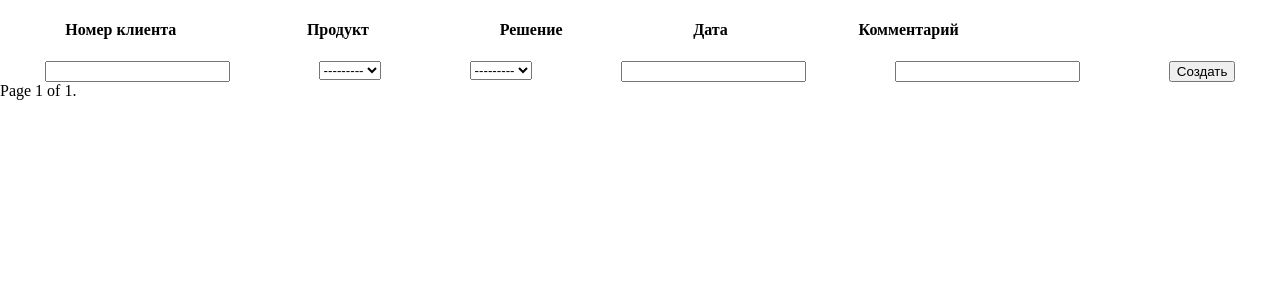
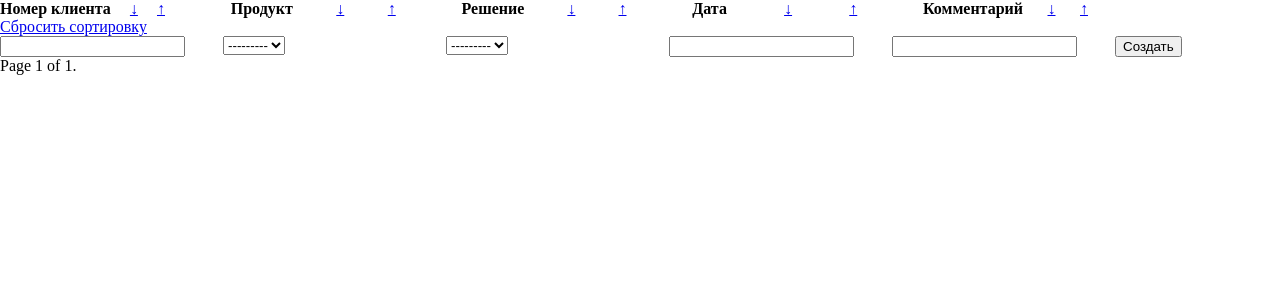
Before and after one commit to Dazdraperm/scb-loan-applications, a Django app: page / in a window 1280 px wide. Shown: the top 300 px of the page. Run offline with Django 3.2, Linux system fonts and the light colour scheme; data that the repository does not hold is empty; parts of the project's set-up code (start-up, migrations or seed data) failed here and were passed over.

Commit message:
queries (2 task)

```diff
--- a/src/main/services.py
+++ b/src/main/services.py
@@ -1,10 +1,20 @@
 from django.core.paginator import Paginator, PageNotAnInteger, EmptyPage
 from main.forms import LoanAppForm
 from main.models import Client, LoanApplication
+from django.core.exceptions import FieldError
 
 
-def get_loan_app():
-    return LoanApplication.objects.all().select_related('client_fk').order_by('id')
+def get_loan_app(field_sort):
+    if field_sort:
+        try:
+            split_field_sort = field_sort.split('-')
+            if split_field_sort[1] == 'from_top':
+                return LoanApplication.objects.all().select_related().order_by(split_field_sort[0])[::-1]
+            elif split_field_sort[1] == 'from_down':
+                return LoanApplication.objects.all().select_related().order_by(split_field_sort[0])
+        except FieldError:
+            pass
+    return LoanApplication.objects.all().select_related().order_by('id')
 
 
 def create_paginator(request, data):
@@ -39,9 +49,9 @@ def filling_forms_loan_app(loan_apps, forms):
         forms.append(LoanAppForm(initial=data))
 
 
-def get_completed_forms_loan_app() -> list:
+def get_completed_forms_loan_app(field_sort) -> list:
     """ Отдает список с заполненными формами """
-    loan_apps = get_loan_app()
+    loan_apps = get_loan_app(field_sort)
     forms = []
 
     # Меняет словарь, поэтому ничего не возвращает
@@ -83,3 +93,25 @@ def save_or_create_loan_app_or_none(form):
         save_loan_app(id_loan_app, phone_number, product, solution, comment)
     else:
         create_loan_app_and_client(phone_number, product, solution, comment)
+
+
+"""
+SELECT
+     EXTRACT(year FROM date_application) as year,
+     EXTRACT(month FROM date_application) as month,
+     count(EXTRACT(month FROM date_application))
+FROM main_loanapplication group by year, month;
+"""
+
+"""
+SELECT * from main_loanapplication
+        where client_fk_id = '9872927854'
+        ORDER BY date_application desc
+        LIMIT 1;
+"""
+"""
+SELECT all_loan_app.client_fk_id from main_loanapplication as all_loan_app
+    join main_loanapplication as aprovved
+        on all_loan_app.client_fk_id=aprovved.client_fk_id
+where aprovved.solution = 'Одобрено' and all_loan_app.date_application > aprovved.date_application;
+"""
--- a/src/main/static/css/loan_app.css
+++ b/src/main/static/css/loan_app.css
@@ -1,4 +1,13 @@
 body{
+    padding: 0;
+    margin: 0;
+}
+
+div{
+    width: 165px;
+}
+
+h4{
     padding: 0;
     margin: 0;
 }
@@ -12,13 +21,13 @@ ul{
 .loan-app-info
 {
     display: flex;
-    justify-content: space-around;
+    justify-content: space-between;
 }
 .loan-app-tag
 {
-    width: 80%;
+    width: 85%;
     display: flex;
-    justify-content: space-around;
+    justify-content: space-between;
 }
 
 .errors
--- a/src/main/views.py
+++ b/src/main/views.py
@@ -1,23 +1,26 @@
 from django.shortcuts import render, redirect
 from django.views import View
 from main.forms import LoanAppForm
-from main.services import create_paginator, get_completed_forms_loan_app, save_or_create_loan_app_or_none
+from main.services import create_paginator, get_completed_forms_loan_app, save_or_create_loan_app_or_none, \
+    get_count_loan_app_in_months
 
 
 # View для отображение таблицы данных с заявками
-
 class LoanAppView(View):
     def get(self, request):
+
         # Для создания новой заявки
         form = LoanAppForm
+
         # Все заявки
-        forms = get_completed_forms_loan_app()
+        forms = get_completed_forms_loan_app(request.GET.get('sort'))
+
         # Заявки разделенные на страницы
         forms_on_page, page = create_paginator(request, forms)
 
         context = {'page': page, 'info_in_page': forms_on_page, 'form': form}
 
-        return render(request, 'main/LoanApp.html', context)
+        return render(request, 'main/loan_app.html', context)
 
     def post(self, request):
         form = LoanAppForm(request.POST)
@@ -27,8 +30,14 @@ class LoanAppView(View):
 
             return redirect('loan_application')
 
-        forms = get_completed_forms_loan_app()
+        forms = get_completed_forms_loan_app(None)
         info_in_page, page = create_paginator(request, forms)
         context = {'page': page, 'info_in_page': info_in_page, 'form': form}
 
-        return render(request, 'main/LoanApp.html', context)
+        return render(request, 'main/loan_app.html', context)
+
+
+def count_loan_app_in_months_page(request):
+
+    context = {'data': get_count_loan_app_in_months()}
+    return render(request, 'main/loan_app.html', context)
--- a/src/templates/main/LoanApp.html
+++ b/src/templates/main/loan_app.html
@@ -4,6 +4,7 @@
 <head>
     <meta charset="UTF-8">
     <link rel="stylesheet" href="{% static 'css/loan_app.css' %}">
+
     <title>Title</title>
 </head>
 <body>
@@ -11,14 +12,34 @@
 
 <ul>
     <li class="loan-app-tag">
+        <div class="loan-app-info"><h4>Номер клиента</h4>
+            <a href="?page={{ info_in_page.number }}&sort=client_fk-from_down">↓</a>
+            <a href="?page={{ info_in_page.number }}&sort=client_fk-from_top">↑</a>
+        </div>
 
-        <div><h4>Номер клиента</h4></div>
-        <div><h4>Продукт</h4></div>
-        <div><h4>Решение</h4></div>
-        <div><h4>Дата</h4></div>
-        <div><h4>Комментарий</h4></div>
+        <div class="loan-app-info"><h4>Продукт</h4>
+            <a href="?page={{ info_in_page.number }}&sort=product-from_down">↓</a>
+            <a href="?page={{ info_in_page.number }}&sort=product-from_top">↑</a>
+        </div>
+
+        <div class="loan-app-info"><h4>Решение</h4>
+            <a href="?page={{ info_in_page.number }}&sort=solution-from_down">↓</a>
+            <a href="?page={{ info_in_page.number }}&sort=solution-from_top">↑</a>
+        </div>
+
+        <div class="loan-app-info"><h4>Дата</h4>
+            <a href="?page={{ info_in_page.number }}&sort=date_application-from_down">↓</a>
+            <a href="?page={{ info_in_page.number }}&sort=date_application-from_top">↑</a>
+        </div>
+
+        <div class="loan-app-info"><h4>Комментарий</h4>
+            <a href="?page={{ info_in_page.number }}&sort=text_comment-from_down">↓</a>
+            <a href="?page={{ info_in_page.number }}&sort=text_comment-from_top">↑</a>
+        </div>
+
 
     </li>
+    <a href="?page={{ info_in_page.number }}">Сбросить сортировку</a>
     {% for info in info_in_page %}
 
 
@@ -61,11 +82,11 @@
     </form>
     {% if form.errors %}
         <li class="errors">
-        {% for field, error in form.errors.items %}
-            <div>
-                <b>{{ field }}</b> {{ error }}
-            </div>
-        {% endfor %}
+            {% for field, error in form.errors.items %}
+                <div>
+                    <b>{{ field }}</b> {{ error }}
+                </div>
+            {% endfor %}
         </li>
     {% endif %}
 </ul>
@@ -83,5 +104,7 @@
      {% endif %}
   </span>
 </div>
+
+<script src="{% static 'js/scripts_for_change_href.js' %}" rel="script"></script>
 </body>
 </html>
```
